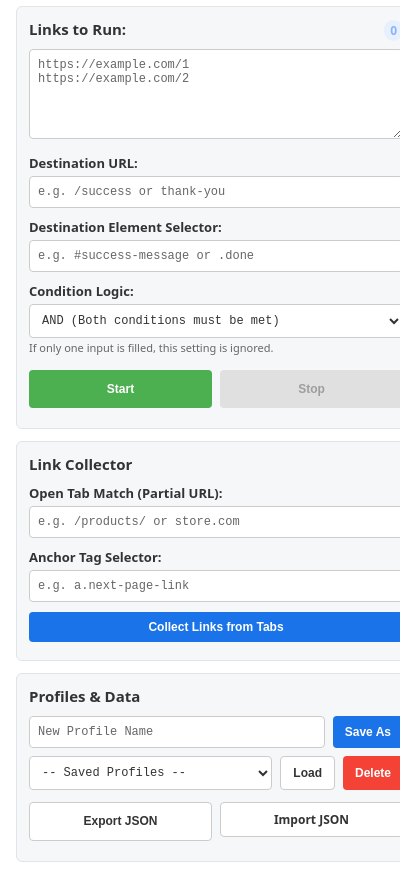
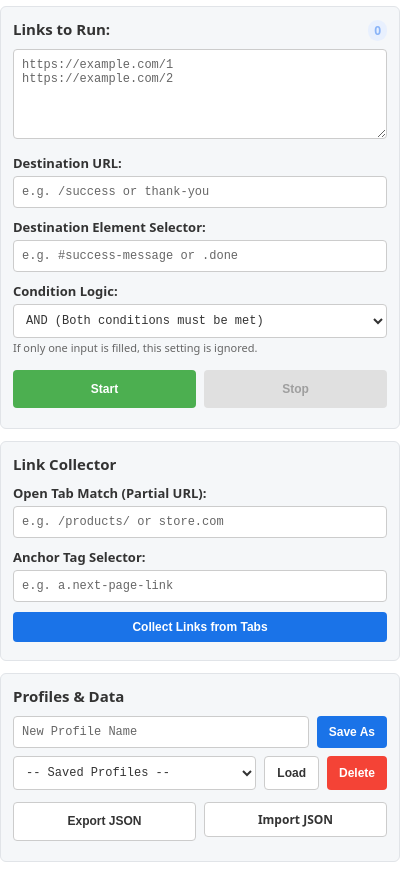
Before and after one commit to AkshayBhanawala/BrowserExtention.LinkRunner, a browser extension: page popup.html in a window 400 px wide. Shown: the part 80-970 px from the top of the page. Drawn offline with Linux system fonts and the light colour scheme.

Commit message:
Page CSS

```diff
--- a/popup.html
+++ b/popup.html
@@ -52,10 +52,17 @@
 				}
 			}
 
+			html {
+				display: flex;
+				justify-content: center;
+			}
+
 			/* --- BASE STYLES --- */
 			body {
+				flex-grow: 1;
 				font-family: system-ui, sans-serif;
 				min-width: 400px;
+				max-width: 700px;
 				padding: 16px;
 				padding-top: 0;
 				margin: 0;
```
Also changed, not shown: jsconfig.json (deleted, +0 -8 lines), manifest.json. Lines whose indentation alone changed are shown as unchanged.
